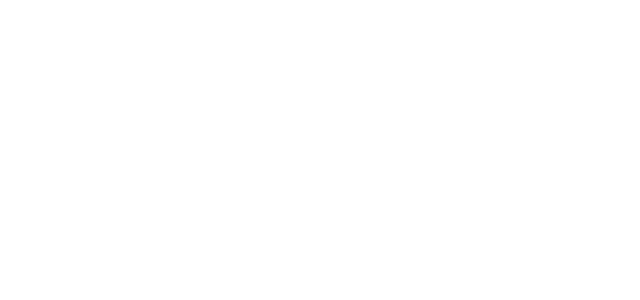
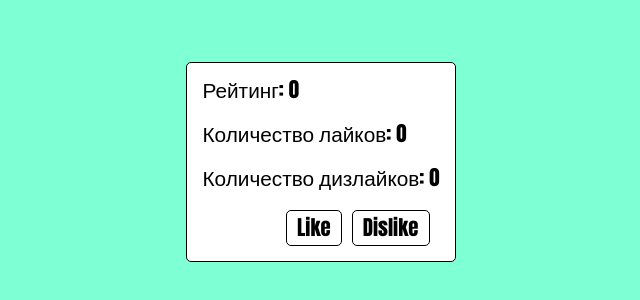
Before and after one commit to SmokySvyat/learning-vue, a Vue app: page / in a window 1280 px wide. Before the commit this address had no page. Shown: the part 238-538 px from the top of the page, without its empty margins (319-959 px from the left). Built offline with nearby package versions, Linux system fonts and the light colour scheme.

Commit message:
feature: likes on main page

```diff
--- a/index.html
+++ b/index.html
@@ -2,12 +2,12 @@
 <html lang="">
   <head>
     <meta charset="UTF-8">
-    <link rel="icon" href="/favicon.ico">
+    <link rel="stylesheet" href="./src/utils/normalize.css">
     <meta name="viewport" content="width=device-width, initial-scale=1.0">
     <title>Vite App</title>
   </head>
   <body>
-    <div id="app"></div>
+    <div id="app" class="app"></div>
     <script type="module" src="/src/main.js"></script>
   </body>
 </html>
--- a/src/App.vue
+++ b/src/App.vue
@@ -1,7 +1,99 @@
-<script setup></script>
-
 <template>
-  <div></div>
+  <div class="container">
+    <div class="counters">
+      <p class="counters__elem">Рейтинг: <span class="counter">{{ rating }}</span></p>
+      <p class="counters__elem">Количество лайков: <span class="counter">{{ likes }}</span></p>
+      <p class="counters__elem">Количество дизлайков: <span class="counter">{{ dislikes }}</span></p>
+    </div>
+    <div class="btns-container">
+      <button class="btn" @click="addLike">Like</button>
+      <button class="btn" @click="addDislike">Dislike</button>
+    </div>
+  </div>
 </template>
 
-<style scoped></style>
+<script>
+  export default {
+    data() {
+      return {
+        likes: 0,
+        dislikes: 0,
+        rating: 0
+      }
+    },
+    methods: {
+      addLike() {
+        this.likes += 1;
+        this.handleRating();
+      },
+      addDislike() {
+        this.dislikes +=1;
+        this.handleRating();
+      },
+      handleRating() {
+        this.rating = this.likes - this.dislikes;
+      }
+    }
+  }
+</script>
+
+<style>
+.app {
+  background-color: aquamarine;
+  display: flex;
+  flex-direction: column;
+  height: 100vh;
+  width: 100vw;
+  justify-content: center;
+  align-items: center;
+
+  font-family: Impact, Haettenschweiler, 'Arial Narrow Bold', sans-serif;
+  font-weight: 400;
+  font-size: 1.3em;
+  text-rendering: optimizeLegibility;
+
+}
+
+.container {
+  display: flex;
+  flex-direction: column;
+  align-items: end;
+
+  box-sizing: border-box;
+  width: fit-content;
+  height: fit-content;
+
+  border: 1px solid #000;
+  border-radius: 5px;
+  padding: 15px 15px;
+
+  background-color: #fff;
+}
+
+.counters__elem {
+  margin: 0 0 20px 0;
+}
+
+.btn {
+  background-color: #fff;
+  border: 1px solid #000;
+  border-radius: 5px;
+  padding: 5px 10px;
+
+  margin-right: 10px;
+  cursor: pointer;
+  opacity: 1;
+  transition: all ease-in-out 0.3s;
+}
+
+.btn:hover {
+  opacity: 0.7;
+  background-color: rgba(0, 0, 0, 0.9);
+  color: #fff;
+  transition: all ease-in-out 0.3s;
+}
+
+.counter {
+  font-weight: 800;
+}
+</style>
```
Also changed, not shown: src/utils/normalize.css (added).
